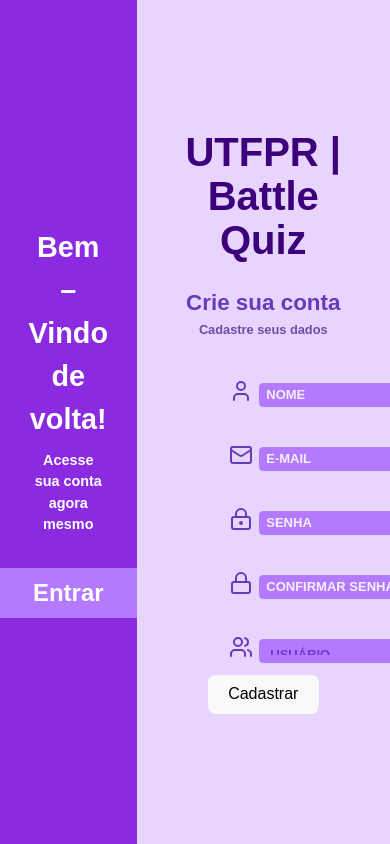
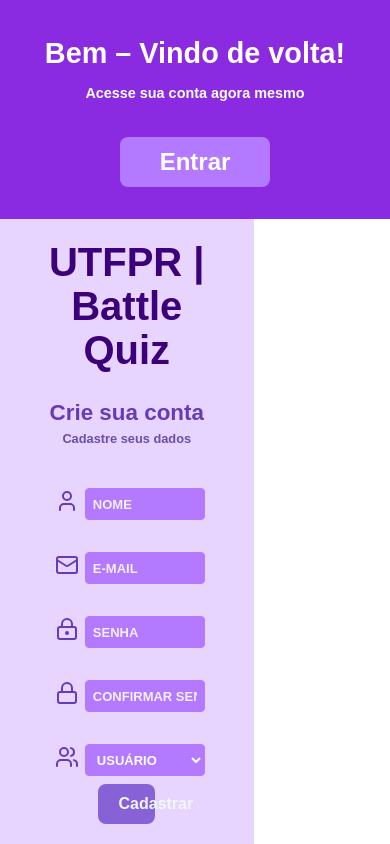
Before and after one commit to marianalmeid/projeto_aps_dw2, a React (Vite) app in the folder battleQuiz/: page / in a window 390 px wide. Built offline with nearby package versions, Linux system fonts and the light colour scheme; a web font is replaced by a local one.

Commit message:
inicio da implementação de responsividade

```diff
--- a/battleQuiz/src/styles/cadastro.css
+++ b/battleQuiz/src/styles/cadastro.css
@@ -103,12 +103,13 @@
     max-width: 480px;
     display: flex;
     flex-direction: column;
+    align-items: center;
     gap: 1rem;
   }
 
   .c-input-group {
     height: 3rem;
-    width: 480px;
+    width: 90%;
     display: flex;
     align-items: center;
     justify-content: center;
@@ -123,9 +124,9 @@
   .cadastro-input, select{
     border: solid 1px #b37aff;
     background-color: #b37aff;
-    height: 1.5rem;
+    height: 2rem;
     width: 70%;
-    color: #6f38cf;
+    color: #ffffff;
     font-weight: bold;
     border-radius: 4px;
     padding: 0.4rem;
@@ -142,3 +143,24 @@
     background-color: #fff;
     font-size: 15px;
   }
+
+  .btn-cadastro{
+    align-items: center;
+    height: 3rem;
+    width: 30%;
+    color:aliceblue;
+    font-weight: bold;
+    background-color: #8762d6;
+  }
+
+  @media (max-width: 768px) {
+    .container {
+      flex-direction: column;
+      display: flex;
+
+    }
+
+    .left-panel{
+      width: 100%;
+    }
+  }
--- a/battleQuiz/src/styles/login.css
+++ b/battleQuiz/src/styles/login.css
@@ -67,6 +67,7 @@
   width: 75%;
   height: 1.5rem;
   margin-bottom: 1rem;
+  padding: 0.4rem;
 }
 
 input::placeholder {
```
